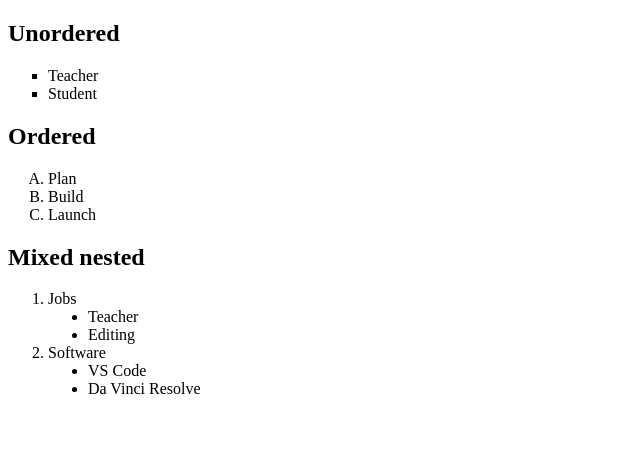
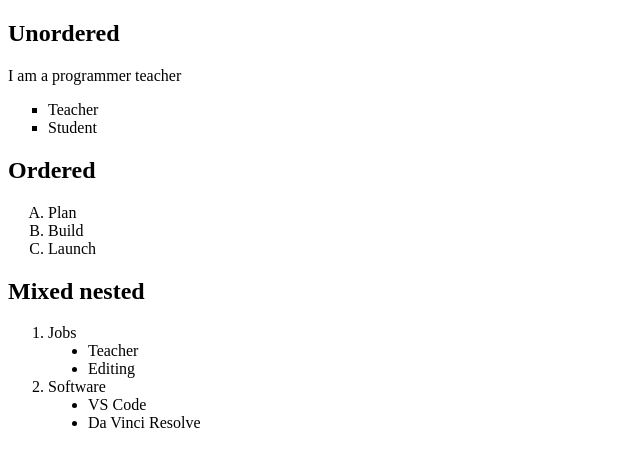
Before and after one commit to mwanashehe/html-list-practise, a plain HTML site: page Index.html in a window 1280 px wide. Shown: the whole page, without its empty margins (0-640 px from the left). Drawn offline with Linux system fonts and the light colour scheme.

Commit message:
I added the paragraph tag element

```diff
--- a/Index.html
+++ b/Index.html
@@ -7,6 +7,7 @@
   </head>
   <body>
     <h2>Unordered</h2>
+    <p>I am a programmer teacher</p>
     <ul style="list-style-type: square">
       <li>Teacher</li>
       <li>Student</li>
```
